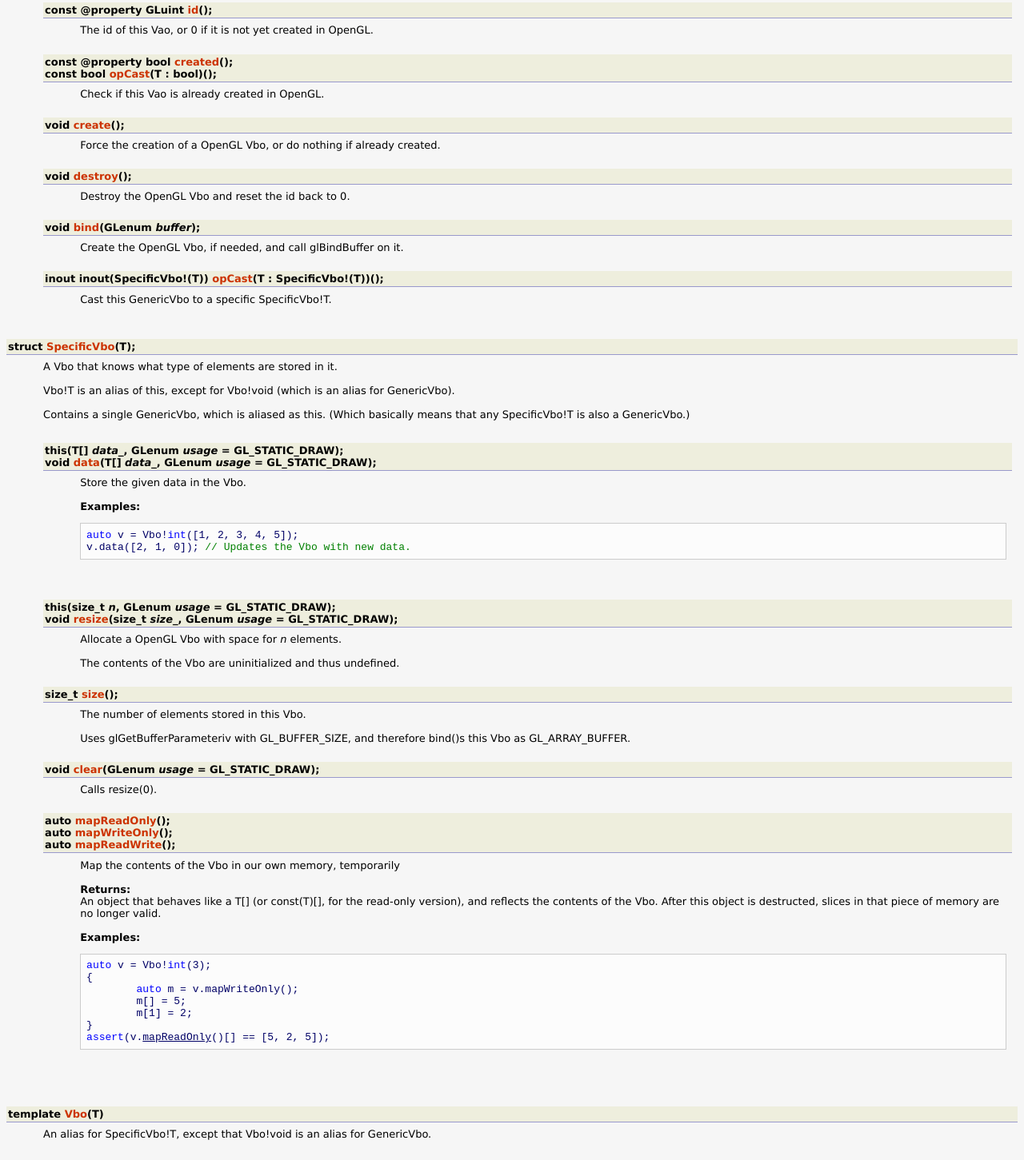
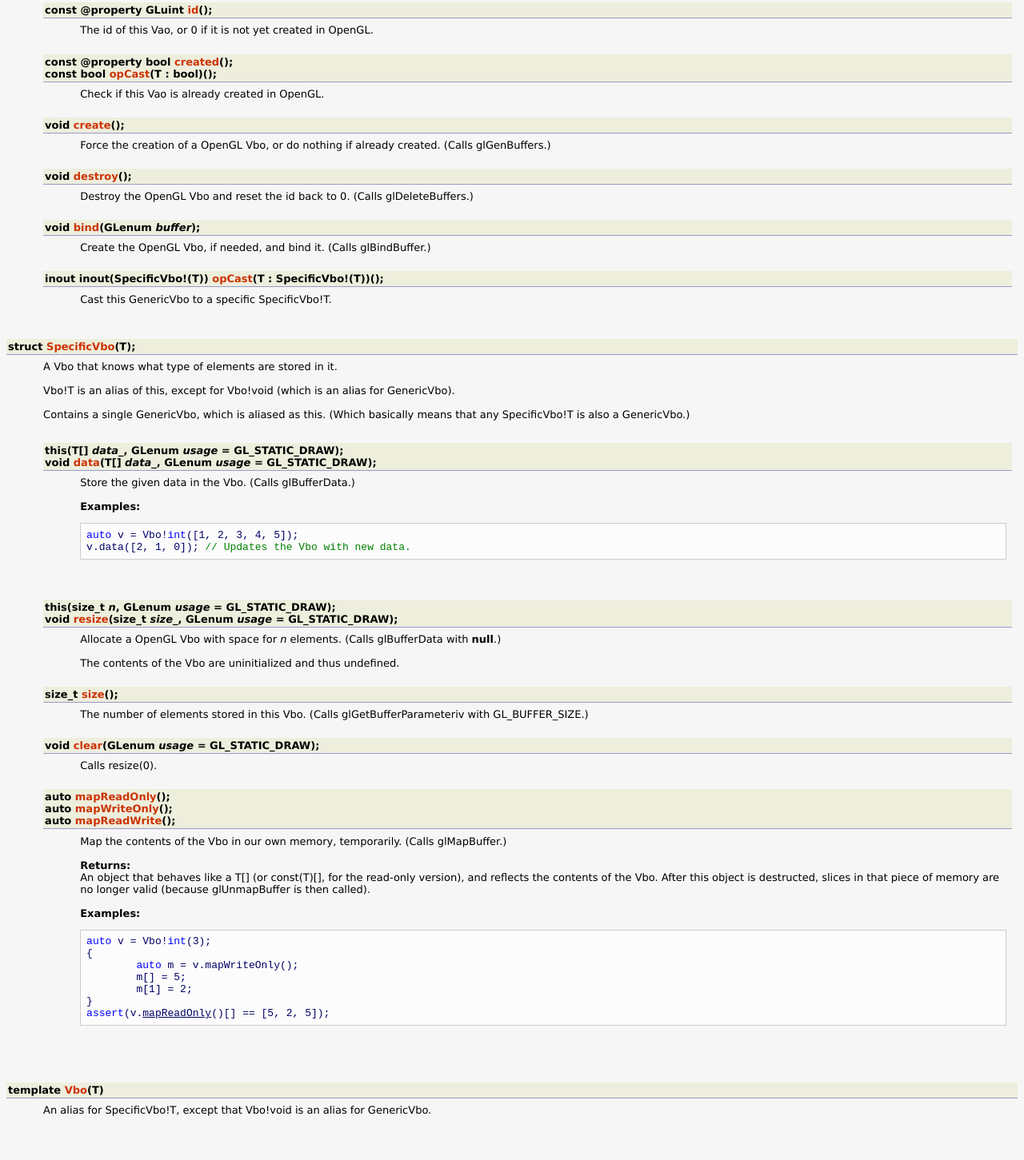
Before and after one commit to m-ou-se/moggled, a plain HTML site: page vbo.html in a window 1280 px wide. Shown: the part 270-1721 px from the top of the page at 80% size. Drawn offline with Linux system fonts and the light colour scheme.

Commit message:
Update documentation.

```diff
--- a/vbo.html
+++ b/vbo.html
@@ -32,17 +32,17 @@ Vbo!void is an alias of this.<br><br>
 </dd>
 <dt class="d_decl"><a name=".GenericVbo.create"></a>void <a name="create"></a><span class="ddoc_psymbol">create</span>();
 </dt>
-<dd>Force the creation of a OpenGL Vbo, or do nothing if already created.<br><br>
+<dd>Force the creation of a OpenGL Vbo, or do nothing if already created. (Calls glGenBuffers.)<br><br>
 
 </dd>
 <dt class="d_decl"><a name=".GenericVbo.destroy"></a>void <a name="destroy"></a><span class="ddoc_psymbol">destroy</span>();
 </dt>
-<dd>Destroy the OpenGL Vbo and reset the id back to 0.<br><br>
+<dd>Destroy the OpenGL Vbo and reset the id back to 0. (Calls glDeleteBuffers.)<br><br>
 
 </dd>
 <dt class="d_decl"><a name=".GenericVbo.bind"></a>void <a name="bind"></a><span class="ddoc_psymbol">bind</span>(GLenum <i>buffer</i>);
 </dt>
-<dd>Create the OpenGL Vbo, if needed, and call glBindBuffer on it.<br><br>
+<dd>Create the OpenGL Vbo, if needed, and <a name="bind"></a><span class="ddoc_psymbol">bind</span> it. (Calls glBindBuffer.)<br><br>
 
 </dd>
 <dt class="d_decl"><a name=".GenericVbo.opCast"></a>inout inout(SpecificVbo!(T)) <a name="opCast"></a><span class="ddoc_psymbol">opCast</span>(T : SpecificVbo!(T))();
@@ -65,7 +65,7 @@ Contains a single GenericVbo, which is aliased as this.
 <dl><dt class="d_decl"><a name=".this"></a> this(T[] <i>data_</i>, GLenum <i>usage</i> = GL_STATIC_DRAW);
 <br><a name=".data"></a>void <a name="data"></a><span class="ddoc_psymbol">data</span>(T[] <i>data_</i>, GLenum <i>usage</i> = GL_STATIC_DRAW);
 </dt>
-<dd>Store the given data in the Vbo.
+<dd>Store the given data in the Vbo. (Calls glBufferData.)
 <br><br>
 <b>Examples:</b><br>
 <pre class="d_code"><font color=blue>auto</font> v = Vbo!<font color=blue>int</font>([1, 2, 3, 4, 5]);
@@ -77,16 +77,14 @@ v.data([2, 1, 0]); <font color=green>// Updates the Vbo with new data.
 <dt class="d_decl"><a name=".this"></a> this(size_t <i>n</i>, GLenum <i>usage</i> = GL_STATIC_DRAW);
 <br><a name=".resize"></a>void <a name="resize"></a><span class="ddoc_psymbol">resize</span>(size_t <i>size_</i>, GLenum <i>usage</i> = GL_STATIC_DRAW);
 </dt>
-<dd>Allocate a OpenGL Vbo with space for <i>n</i> elements.
+<dd>Allocate a OpenGL Vbo with space for <i>n</i> elements. (Calls glBufferData with <b>null</b>.)
 <br><br>
 The contents of the Vbo are uninitialized and thus undefined.<br><br>
 
 </dd>
 <dt class="d_decl"><a name=".size"></a>size_t <a name="size"></a><span class="ddoc_psymbol">size</span>();
 </dt>
-<dd>The number of elements stored in this Vbo.
-<br><br>
-Uses glGetBufferParameteriv with GL_BUFFER_SIZE, and therefore bind()s this Vbo as GL_ARRAY_BUFFER.<br><br>
+<dd>The number of elements stored in this Vbo. (Calls glGetBufferParameteriv with GL_BUFFER_SIZE.)<br><br>
 
 </dd>
 <dt class="d_decl"><a name=".clear"></a>void <a name="clear"></a><span class="ddoc_psymbol">clear</span>(GLenum <i>usage</i> = GL_STATIC_DRAW);
@@ -98,12 +96,13 @@ Uses glGetBufferParameteriv with GL_BUFFER_SIZE, and therefore bind()s this Vbo
 <br><a name=".mapWriteOnly"></a>auto <a name="mapWriteOnly"></a><span class="ddoc_psymbol">mapWriteOnly</span>();
 <br><a name=".mapReadWrite"></a>auto <a name="mapReadWrite"></a><span class="ddoc_psymbol">mapReadWrite</span>();
 </dt>
-<dd>Map the contents of the Vbo in our own memory, temporarily
+<dd>Map the contents of the Vbo in our own memory, temporarily. (Calls glMapBuffer.)
 <br><br>
 <b>Returns:</b><br>
 An object that behaves like a T[] (or const(T)[], for the read-only version),
 	and reflects the contents of the Vbo.
-	After this object is destructed, slices in that piece of memory are no longer valid.
+	After this object is destructed, slices in that piece of memory are no longer valid
+	(because glUnmapBuffer is then called).
 
 <br><br>
 <b>Examples:</b><br>
```
Also changed, not shown: shader.html (+7 -7 lines), vao.html (+5 -8 lines).
